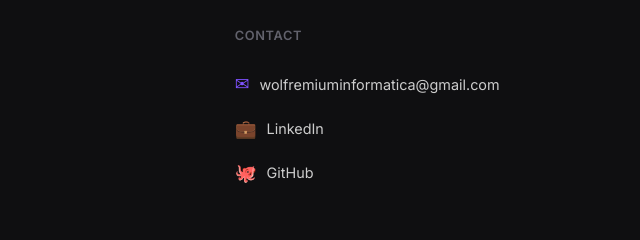
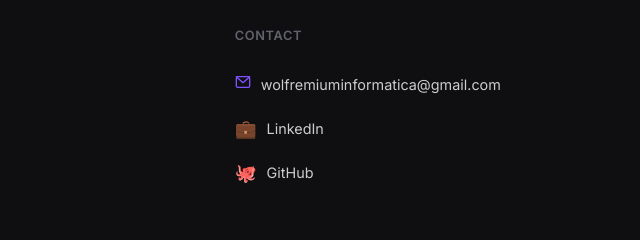
Before and after one commit to Wolfremium13/www.wolfremium.dev, an Astro site: page / in a window 1280 px wide. Shown: the part 6409-6649 px from the top of the page, 640-1280 px from the left. Built offline with nearby package versions, Linux system fonts and the light colour scheme; Astro itself is replaced by a stand-in of ours.

Commit message:
feat: Replace email icon with SVG for improved accessibility and visual consistency

```diff
--- a/src/components/Footer.astro
+++ b/src/components/Footer.astro
@@ -37,7 +37,12 @@ const currentYear = new Date().getFullYear();
       <h3 class="footer-links-title">{t('nav.contact')}</h3>
       <div class="contact-methods">
         <a href={`mailto:${email}`} class="contact-link">
-          <span class="contact-icon">✉</span>
+          <span class="contact-icon">
+            <svg xmlns="http://www.w3.org/2000/svg" width="16" height="16" viewBox="0 0 24 24" fill="none" stroke="currentColor" stroke-width="2" stroke-linecap="round" stroke-linejoin="round" aria-hidden="true">
+              <rect x="2" y="4" width="20" height="16" rx="2"/>
+              <polyline points="2,4 12,13 22,4"/>
+            </svg>
+          </span>
           <span class="contact-text">{email}</span>
         </a>
         <a href={linkedin} class="contact-link" target="_blank" rel="noopener noreferrer">
```
